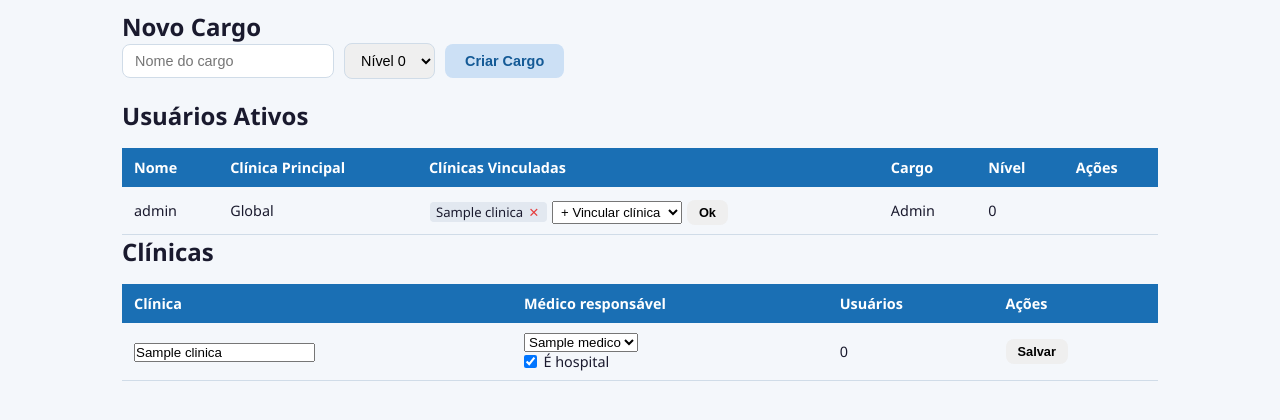
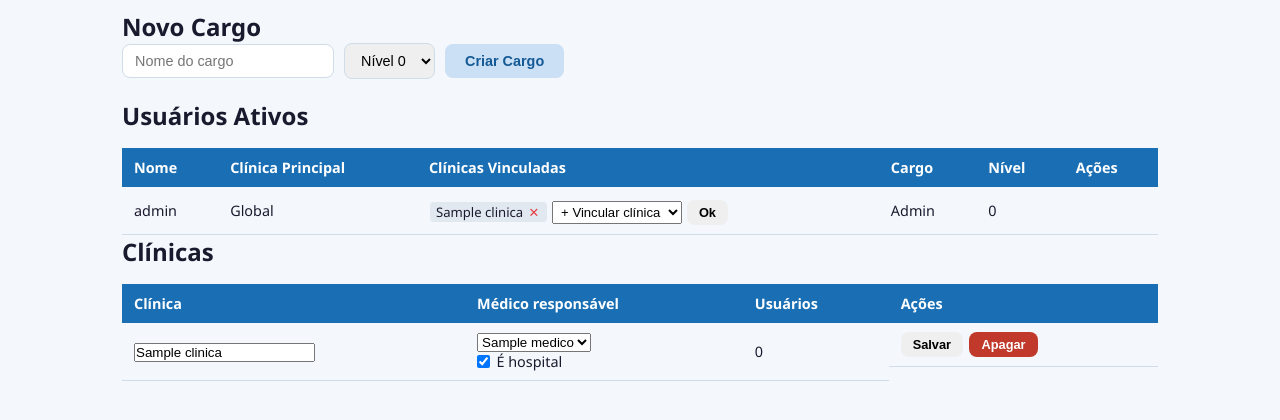
Before and after one commit to mugO-Santos/formulariO, a Flask app: page /painel/usuarios/ in a window 1280 px wide. Shown: the part 298-718 px from the top of the page. Run offline with Flask 3, Linux system fonts and the light colour scheme; a user stored in the database is signed in; tables that the repository leaves empty hold one stand-in row (values such as "Sample post"); grey boxes marked "Sample" are stand-in pictures.

Commit message:
feat: superadmin pode apagar clinica (bloqueado se tiver pacientes/usuarios)

```diff
--- a/app/routes/usuarios.py
+++ b/app/routes/usuarios.py
@@ -145,6 +145,43 @@ def editar_clinica(cid):
     return redirect(url_for("usuarios.index"))
 
 
+@bp.route("/clinica/<int:cid>/apagar", methods=["POST"])
+@login_required
+@superadmin_required
+def apagar_clinica(cid):
+    clinica = Clinica.query.get_or_404(cid)
+
+    # Bloquear se houver usuários, médicos, pacientes ou agendamentos vinculados
+    usuarios_ativos = [u for u in clinica.usuarios if u.ativo]
+    if usuarios_ativos:
+        flash(f"Não é possível apagar '{clinica.nome}': há {len(usuarios_ativos)} usuário(s) ativo(s) vinculado(s).", "danger")
+        return redirect(url_for("usuarios.index"))
+
+    from app.models import Agendamento
+    if clinica.pacientes:
+        flash(f"Não é possível apagar '{clinica.nome}': há {len(clinica.pacientes)} paciente(s) vinculado(s).", "danger")
+        return redirect(url_for("usuarios.index"))
+
+    if clinica.agendamentos:
+        flash(f"Não é possível apagar '{clinica.nome}': há {len(clinica.agendamentos)} agendamento(s) vinculado(s).", "danger")
+        return redirect(url_for("usuarios.index"))
+
+    nome = clinica.nome
+
+    # Remove logo file if present
+    if clinica.logo_path:
+        from flask import current_app
+        caminho = os.path.join(current_app.static_folder, clinica.logo_path.lstrip("/"))
+        if os.path.isfile(caminho):
+            os.remove(caminho)
+
+    db.session.add(Log(usuario_id=current_user.id, acao=f"Clínica apagada: {nome}"))
+    db.session.delete(clinica)
+    db.session.commit()
+    flash(f"Clínica '{nome}' apagada com sucesso.", "success")
+    return redirect(url_for("usuarios.index"))
+
+
 @bp.route("/<int:uid>/excluir", methods=["POST"])
 @login_required
 @nivel_minimo(0)
--- a/app/templates/painel/usuarios.html
+++ b/app/templates/painel/usuarios.html
@@ -141,8 +141,12 @@
           </label>
       </td>
       <td>{{ clinica.usuarios | selectattr('ativo', 'equalto', true) | list | length }}</td>
-      <td>
+      <td style="display:flex;gap:.4rem;align-items:center;flex-wrap:wrap;">
           <button type="submit" class="btn btn--sm">Salvar</button>
+        </form>
+        <form method="POST" action="{{ url_for('usuarios.apagar_clinica', cid=clinica.id) }}"
+              onsubmit="return confirm('Apagar a clínica \'{{ clinica.nome }}\' permanentemente? Esta ação não pode ser desfeita.')">
+          <button type="submit" class="btn btn--sm btn--danger">Apagar</button>
         </form>
       </td>
     </tr>
```
